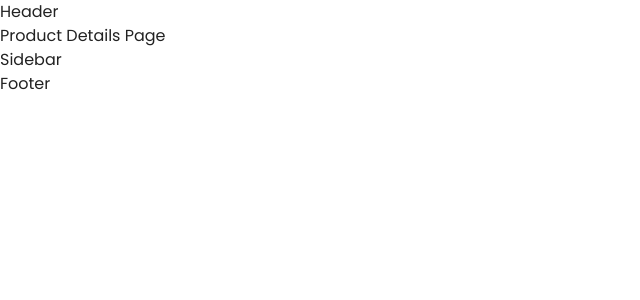
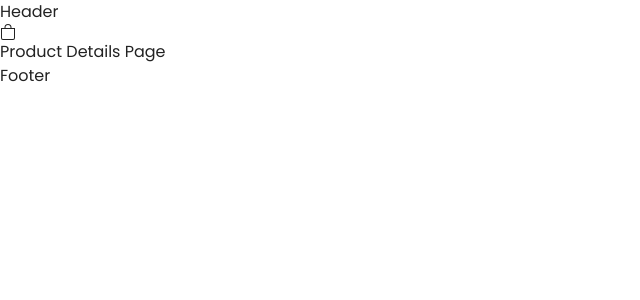
Before and after one commit to haseebzahid1/Ecommerce-shop-stater-main, a React (Create React App) app: page /product/1 in a window 1280 px wide. Shown: the top 300 px of the page, without its empty margins (0-640 px from the left). Built offline with nearby package versions, Linux system fonts and the light colour scheme; no server answers.

Commit message:
Click hidden and show  Sidebar

```diff
--- a/src/components/Header.js
+++ b/src/components/Header.js
@@ -1,7 +1,15 @@
-import React from 'react';
+import React, { useContext } from 'react';
+import { SidebarContext } from '../contexts/SidebarContext';
+import { BsBag } from 'react-icons/bs'
 
 const Header = () => {
-  return <div>Header</div>;
+  const {isOpen, setIsOpen} = useContext(SidebarContext);
+  return <div>
+    <div>Header</div>
+    <div onClick={() => setIsOpen(!isOpen)}  className='cursor-pointer flex relative'>
+      <BsBag className='text-2x1' />
+      </div>
+  </div>
 };
 
 export default Header;
--- a/src/components/Sidebar.js
+++ b/src/components/Sidebar.js
@@ -1,7 +1,22 @@
-import React from 'react';
+import React, { useContext } from 'react';
+import { Link } from 'react-router-dom';
+import { IoMdArrowForward } from 'react-icons/io'
+import { FiTrash2 } from 'react-icons/fi'
+import CartItem from '../components/CartItem'
+import { SidebarContext } from '../contexts/SidebarContext';
 
 const Sidebar = () => {
-  return <div>Sidebar</div>;
+  const {isOpen, handleClose} = useContext(SidebarContext)
+  return (
+    <div className={`${isOpen ? 'right-0' : '-right-full'} w-full bg-white fixed top-0 h-full shadow-2x1 md:w-[35vw] xl:max-w-[30vw] transition-all duration-300 z-20 px-4 lg:px-[35px]`}>
+      <div className='flex items-center justify-between  py-6 border-b'>
+        <div className='uppercase text-sm'>Shopping Bag</div>
+        <div onClick={handleClose} className='cursor-pointer w-8 h-8 flex justify-center  items-center'>
+          <IoMdArrowForward className='text-2x1' />
+        </div>
+      </div>
+    </div>
+  )
 };
 
 export default Sidebar;
--- a/src/contexts/SidebarContext.js
+++ b/src/contexts/SidebarContext.js
@@ -1,17 +1,18 @@
 import React, { useState, createContext } from "react";
 
 export const SidebarContext = createContext();
+
 const SidebarProvider = ({ children }) => {
   // sidebar state
-  const [isOpen, setIsopen] = useState(false);
+  const [isOpen, setIsOpen] = useState(false);
 
   const handleClose = () => {
-    setIsopen(false)
+    setIsOpen(false)
   };
 
   return (
     <SidebarContext.Provider
-      value={{isOpen, setIsopen, handleClose}} >
+      value={{isOpen, setIsOpen, handleClose}} >
        {children}
     </SidebarContext.Provider>
   )
```
